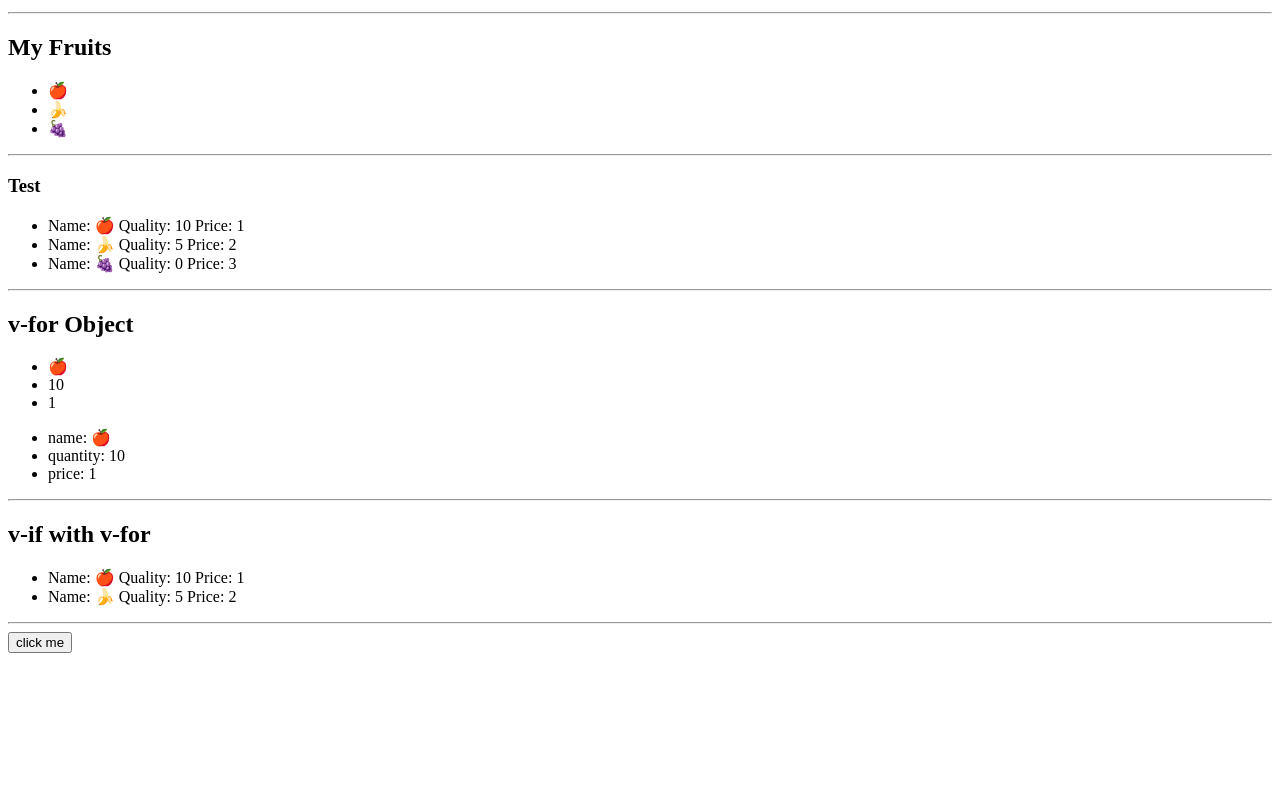
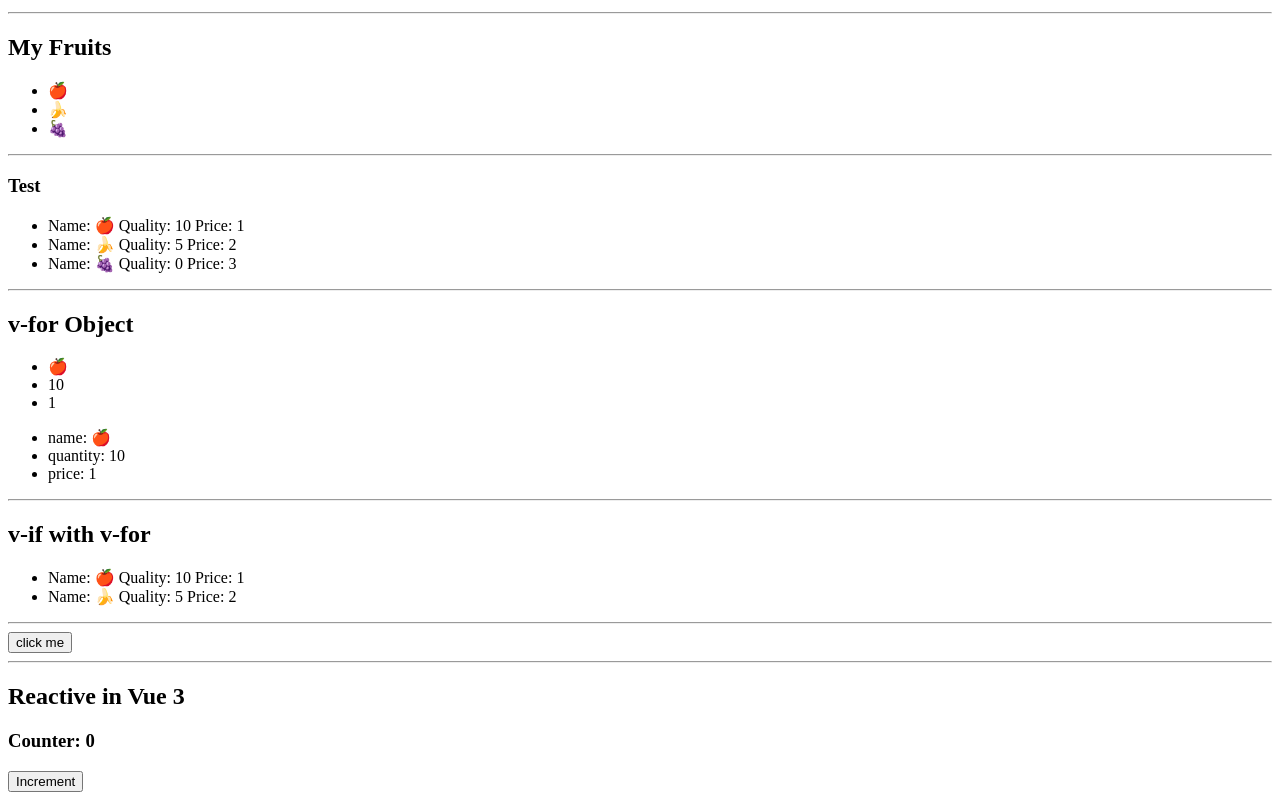
Before and after one commit to bm-jsms/my_vue-practice, a Vue app: page / in a window 1280 px wide. Shown: the part 288-1088 px from the top of the page. Before the commit the page ends 949 px from the top, so only its background shows below. Built offline with nearby package versions, Linux system fonts and the light colour scheme.

Commit message:
reactivity in vue

```diff
--- a/src/App.vue
+++ b/src/App.vue
@@ -1,4 +1,6 @@
 <script setup>
+import { ref } from 'vue';
+
 const msg = 'Hello Vue 3.0';
 const styleColor = 'color: green';
 const valid = true;
@@ -19,6 +21,12 @@ const myObject = {
 
 const handleClick = () => {
 	alert('You clicked me');
+};
+
+const counter = ref(0);
+
+const increment = () => {
+	counter.value++;
 };
 </script>
 
@@ -93,6 +101,13 @@ const handleClick = () => {
 
 	<!-- <button v-on:click="handleClick">click me</button> -->
 	<button @click="handleClick">click me</button>
+
+	<hr />
+
+	<h2>Reactive in Vue 3</h2>
+	<h3>Counter: {{ counter }}</h3>
+
+	<button @click="increment">Increment</button>
 </template>
 
 <style>
```
